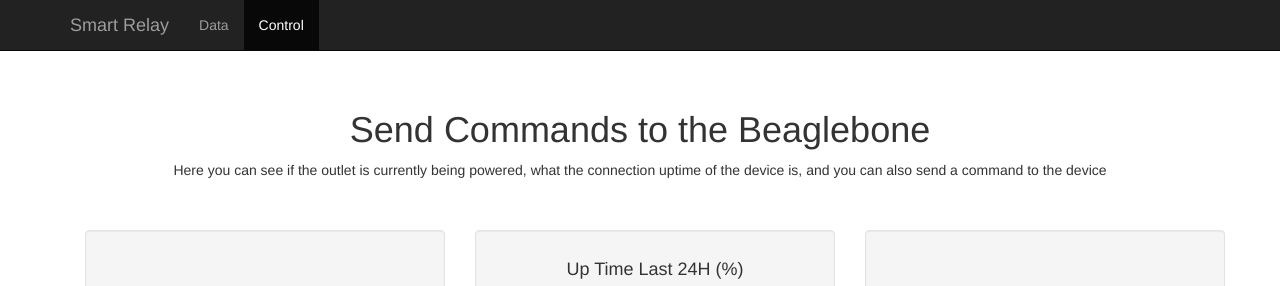
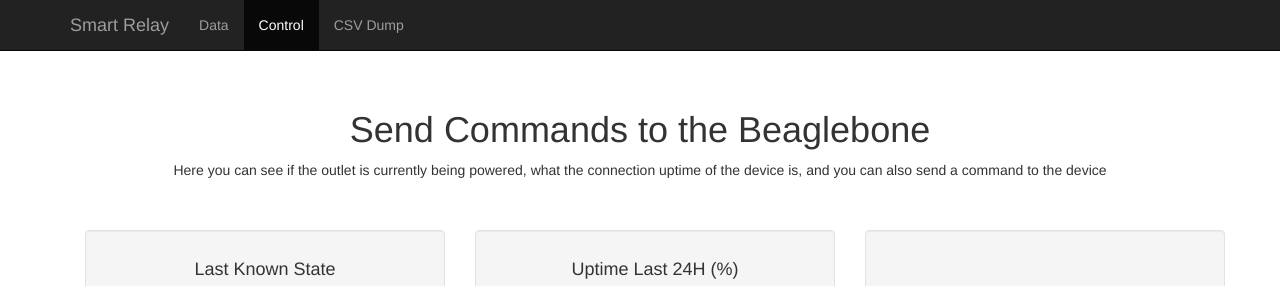
Before and after one commit to bmayfi3ld/gae-smart-relay, a Flask app: template templates/control.html in a window 1280 px wide. Shown: the top 286 px of the page. Run offline with Flask 2, Linux system fonts and the light colour scheme; the template is opened without the code that fills it, so the values that code supplies are empty; some libraries are stand-ins or nearby versions.

Commit message:
bug fixes

```diff
--- a/app.yaml
+++ b/app.yaml
@@ -1,5 +1,5 @@
 application: smart-relay
-version: 1
+version: 2
 runtime: python27
 api_version: 1
 threadsafe: yes
--- a/main.py
+++ b/main.py
@@ -1,6 +1,7 @@
 import os
 import json
 import datetime
+import csv
 
 from flask import Flask
 from flask import request, redirect, url_for, render_template
@@ -15,9 +16,8 @@
 # the App Engine WSGI application server.
 
 class BB_Status(ndb.Model):
-	state = ndb.BooleanProperty()
-	command = ndb.BooleanProperty()
-	uptime = ndb.IntegerProperty()
+	state = ndb.BooleanProperty(default=False)
+	command = ndb.BooleanProperty(default=False)
 
 class Log(ndb.Model):
 	timestamp = ndb.DateTimeProperty()
@@ -35,7 +35,7 @@
 
 @app.route('/data')
 def data():
-	logs = Log.query(ancestor=ndb.Key('Log', "Beaglebone1")).order(Log.timestamp)
+	logs = Log.query().order(Log.timestamp)
 
 	data_table = [['Time','Temperature','Humidity']]
 
@@ -49,12 +49,13 @@
 def post():
 
 	# create entities
-	new_log = Log(parent=ndb.Key('Log', "Beaglebone1"))
+	new_log = Log()
 	status_key = ndb.Key(BB_Status, 'Beaglebone1')
 	status = status_key.get()
 
 	if not status:
 		status = BB_Status(key=status_key)
+		status.put()
 
 	# fill data
 	string_time = request.args.get('timestamp')
@@ -89,6 +90,9 @@
 
 	status_key = ndb.Key(BB_Status, 'Beaglebone1')
 	status = status_key.get()
+	if not status:
+		status = BB_Status(key=status_key)
+		status.put()
 
 	if status.state:
 		output = '<span class="label label-success">Outlet Powered On</span>'
@@ -104,13 +108,17 @@
 
 	uptime = query.count()
 	uptime = (uptime * 100) / 1440
+	try:
+		last_update = query.fetch(1)[0].timestamp
+	except IndexError:
+		last_update = 0
 
 	if status.command:
 		button = 'class="label label-success">Startup Requested'
 	else:
 		button = 'class="label label-danger">Shutdown Requested'
 
-	return render_template('control.html', state = output, uptime = uptime, button = button)
+	return render_template('control.html', state = output, uptime = uptime, button = button, last_update = last_update)
 
 @app.route('/control2')
 def control2():
@@ -125,6 +133,18 @@
 	status.put()
 	return redirect(url_for('control'))
 
+@app.route('/csv')
+def csv():
+	query = Log.query()
+	query.order(Log.timestamp)
+
+	out_log = "Timestamp,Temperature,Humidity,Current,Voltage,Battery Voltage,Frequency<br>"
+	format_string = '{},{},{},{},{},{},{}<br>'
+	for log in query:
+		out_log += format_string.format(log.timestamp, log.temperature, log.humidity, log.current, log.voltage, log.battery_voltage, log.frequency)
+
+	return str(out_log)
+
 @app.errorhandler(404)
 def page_not_found(e):
     return 'Sorry, nothing at this URL.', 404
--- a/templates/control.html
+++ b/templates/control.html
@@ -38,6 +38,7 @@
           <ul class="nav navbar-nav">
             <li><a href="/data">Data</a></li>
             <li class="active"><a href="#">Control</a></li>
+						<li><a href="/csv">CSV Dump</a></li>
           </ul>
         </div><!--/.nav-collapse -->
       </div>
@@ -56,12 +57,14 @@
 			<div class="row">
 				<div class="col-md-4">
 					<div class="well">
+						<h4>Last Known State</h4>
 						<h3 class="labels">{{ state|safe }}</h3>
+						<p>Updated: {{ last_update|safe }}<p>
 					</div>
 				</div>
 				<div class="col-md-4">
 					<div class="well">
-					<h4>Up Time Last 24H (%)</h4>
+					<h4>Uptime Last 24H (%)</h4>
 						<div id="gauge_div">
 							<div id="gauge"></div>
 						</div>
--- a/templates/index.html
+++ b/templates/index.html
@@ -40,6 +40,7 @@
           <ul class="nav navbar-nav">
             <li class="active"><a href="3">Data</a></li>
             <li><a href="/control">Control</a></li>
+						<li><a href="/csv">CSV Dump</a></li>
           </ul>
         </div><!--/.nav-collapse -->
       </div>
```
Also changed, not shown: 1 other file.
